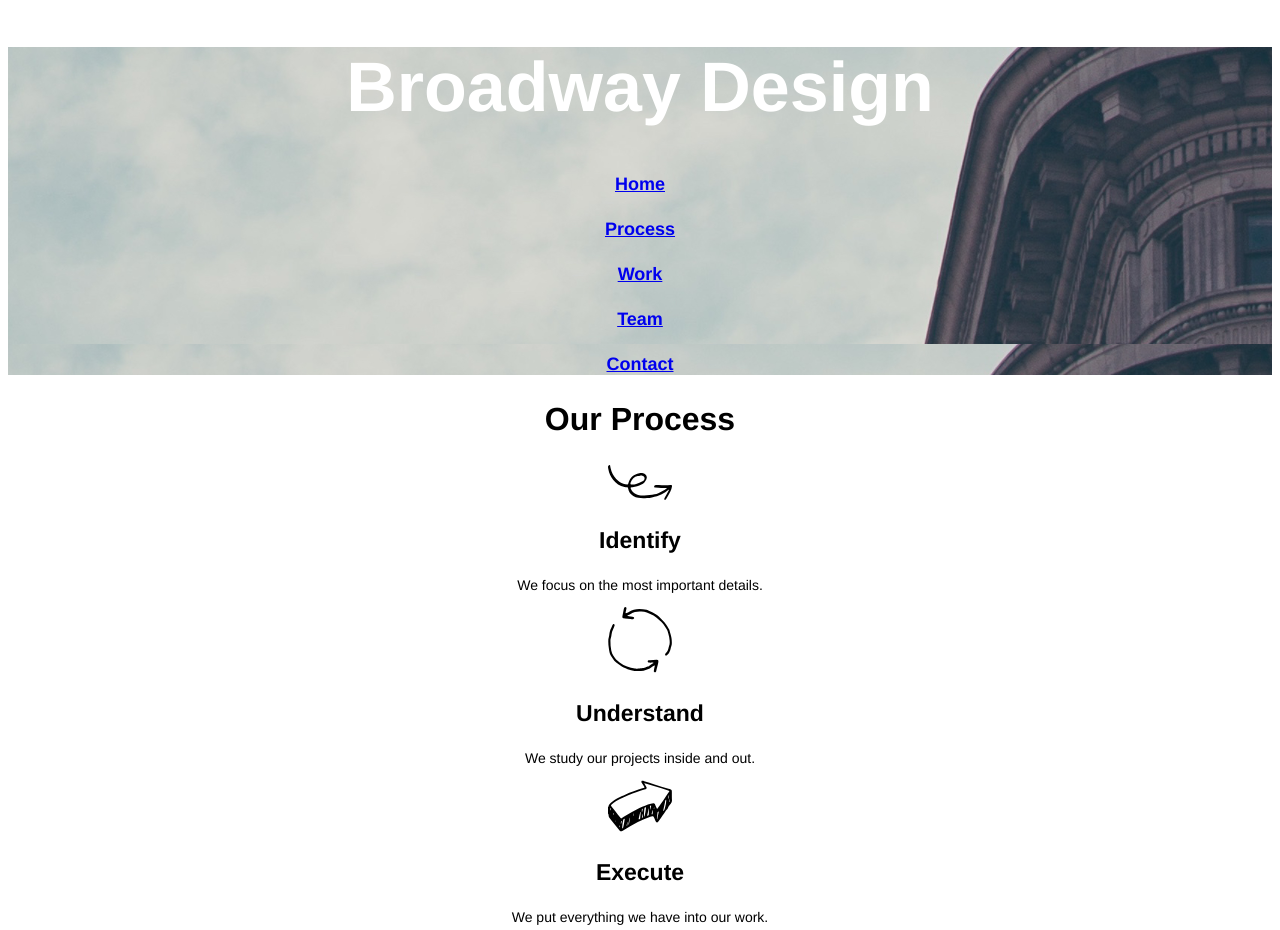
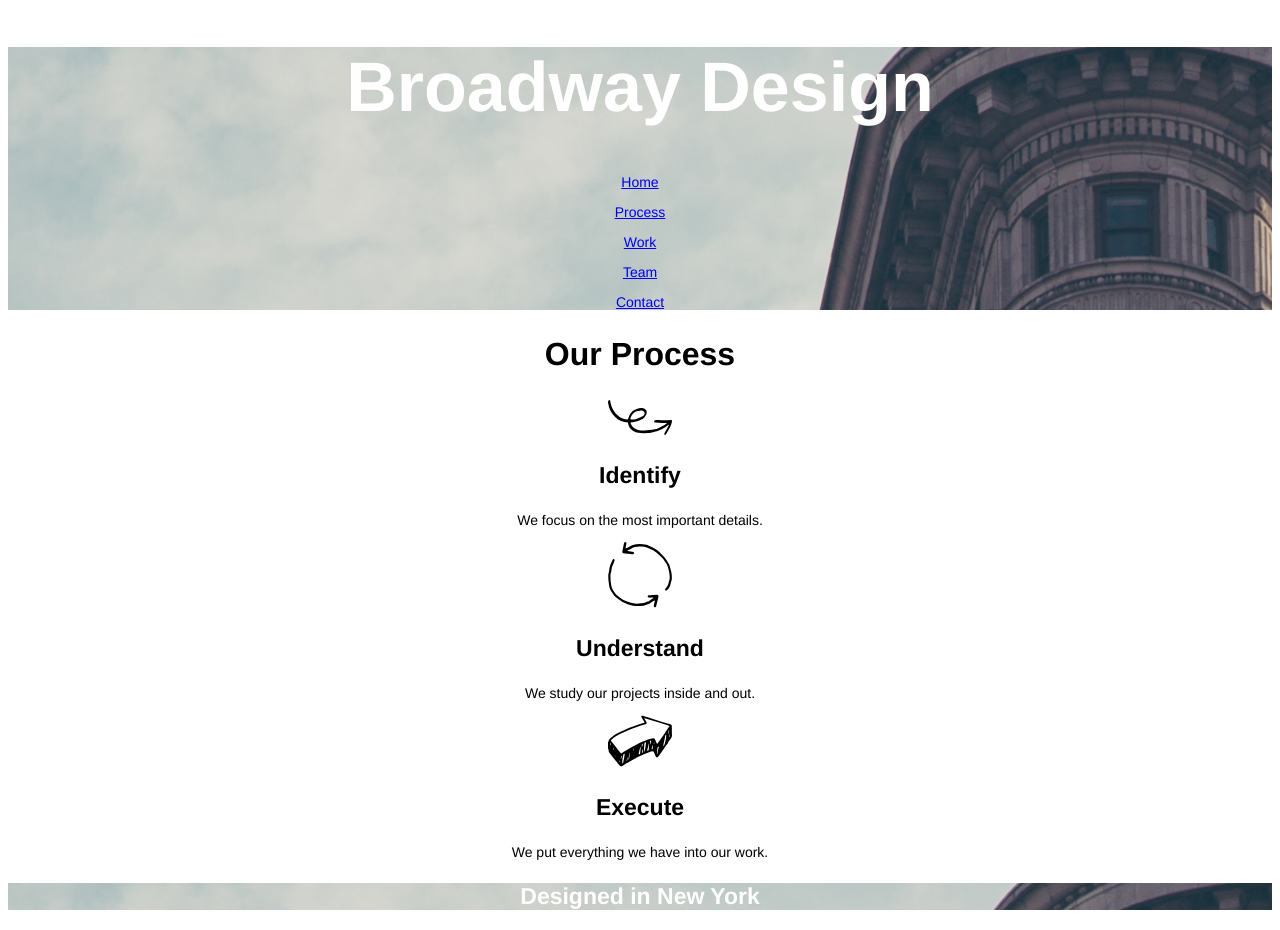
Before and after one commit to WinkyN/broadway, a plain HTML site: page index.html in a window 1280 px wide. Shown: the top 930 px of the page. Drawn offline with Linux system fonts and the light colour scheme.

Commit message:
Fixes header background image and adds footer

```diff
--- a/index.html
+++ b/index.html
@@ -7,17 +7,15 @@
   </head>
   <body>
     <div class="header">
-      <div class="links">
-        <h1>Broadway Design</h1>
-      <nav>
-        <h4><a href="home">Home</a></h4>
-        <h4><a href="process">Process</a></h4>
-        <h4><a href="work">Work</a></h4>
-        <h4><a href="team">Team</a></h4>
-        <h4><a href="contact">Contact</a></h4>
-      </nav>
+      <h1>Broadway Design</h1>
+        <nav>
+          <p class="headerlinks"><a href="#home">Home</a></p>
+          <p class="headerlinks"><a href="#process">Process</a></p>
+          <p class="headerlinks"><a href="#work">Work</a></p>
+          <p class="headerlinks"><a href="#team">Team</a></p>
+          <p class="headerlinks"><a href="#contact">Contact</a></p>
+        </nav>
     </div>
-  </div>
   <div class="process">
     <h2>Our Process</h2>
     <center><img src="./resources/images/identify.svg"></center>
@@ -45,6 +43,8 @@
     <p>E-mail: test@example.com</p>
     <p>Twitter: @test</p>
   </div>
-
+  <div id="copyright">
+    <p>&copy; Broadway 2016</p> <a href="home">Home</a> <a href="process">About</a> <a href="work">Work</a> <a href="team">Team</a> <a href="contact">Contact</a>
+  </div>
   </body>
 </html>
--- a/resources/css/style.css
+++ b/resources/css/style.css
@@ -4,9 +4,9 @@ h1, h2, h3, h4, p {
 }
 
 h1 {
-font-size: 70px;
-font-weight: bold;
-color: white;
+  font-size: 70px;
+  font-weight: bold;
+  color: white;
 }
 
 h2 {
@@ -23,15 +23,29 @@ p {
   font-size: 14px;
 }
 
+#headerlinks {
+  text-align: center;
+  font-style: 18px;
+  color: white;
+}
+
 .newyork {
   background-image: url(../images/the-flatiron-building.png);
+  background-repeat: no-repeat;
   font-size: 23px;
   font-weight: bold;
   color: white
 }
 
-.links {
+.header {
   background-image: url(../images/the-flatiron-building.png);
-  font-size: 18px;
+  background-size: cover;
+  background-repeat: no-repeat;
+}
+
+.copyright {
+  text-align: left;
+  font-size: 11px;
   color: white;
+  background-color: dimgray;
 }
```
